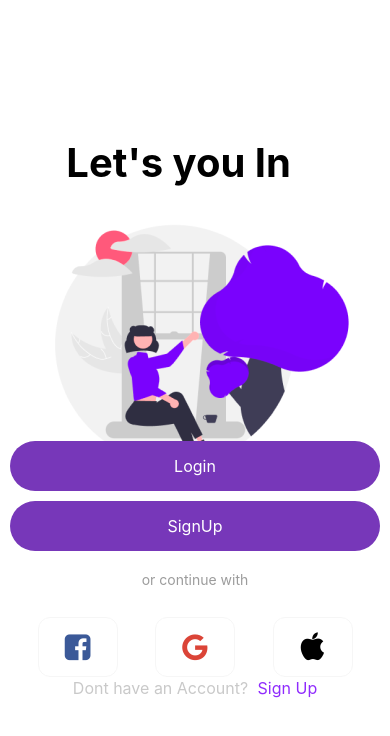
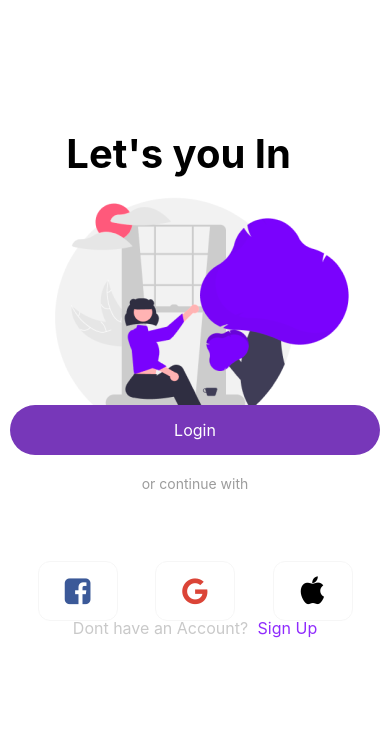
Before and after one commit to jun447/RN_Nav, a React Native app in the folder madProjUI/: screen / in a window 390 px wide. Shown: the top 736 px of the page. Built offline with nearby package versions, Linux system fonts and the light colour scheme.

Commit message:
signup btn removed

```diff
--- a/madProjUI/components/Welcome.jsx
+++ b/madProjUI/components/Welcome.jsx
@@ -18,9 +18,9 @@ const Welcome = () => {
                 <Text style={styles.signupButtonText}>Login</Text>
               </TouchableOpacity>
 
-              <TouchableOpacity style={styles.signupButton}>
+              {/* <TouchableOpacity style={styles.signupButton}>
                 <Text style={styles.signupButtonText}>SignUp</Text>
-              </TouchableOpacity>
+              </TouchableOpacity> */}
             </View>
             <View style={styles.inputWrapper}>
               <View style={styles.separator}>
```
